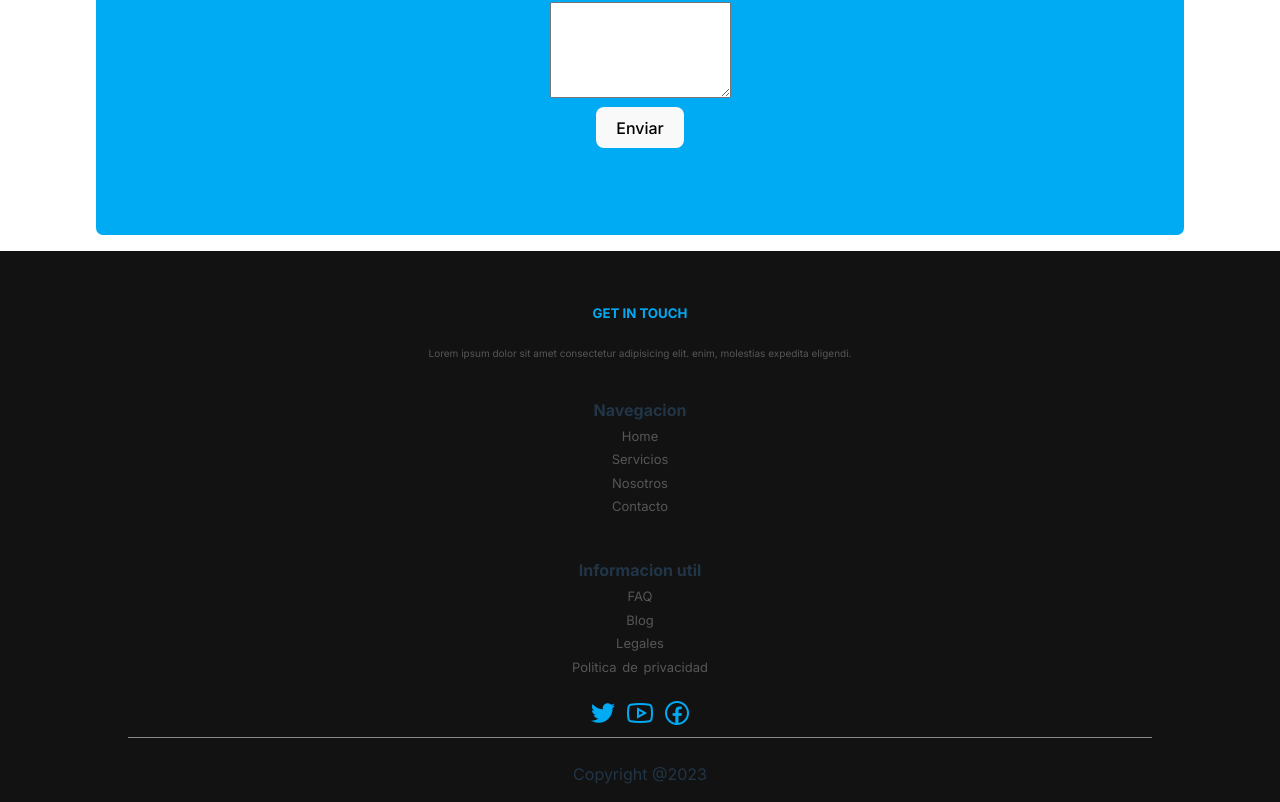
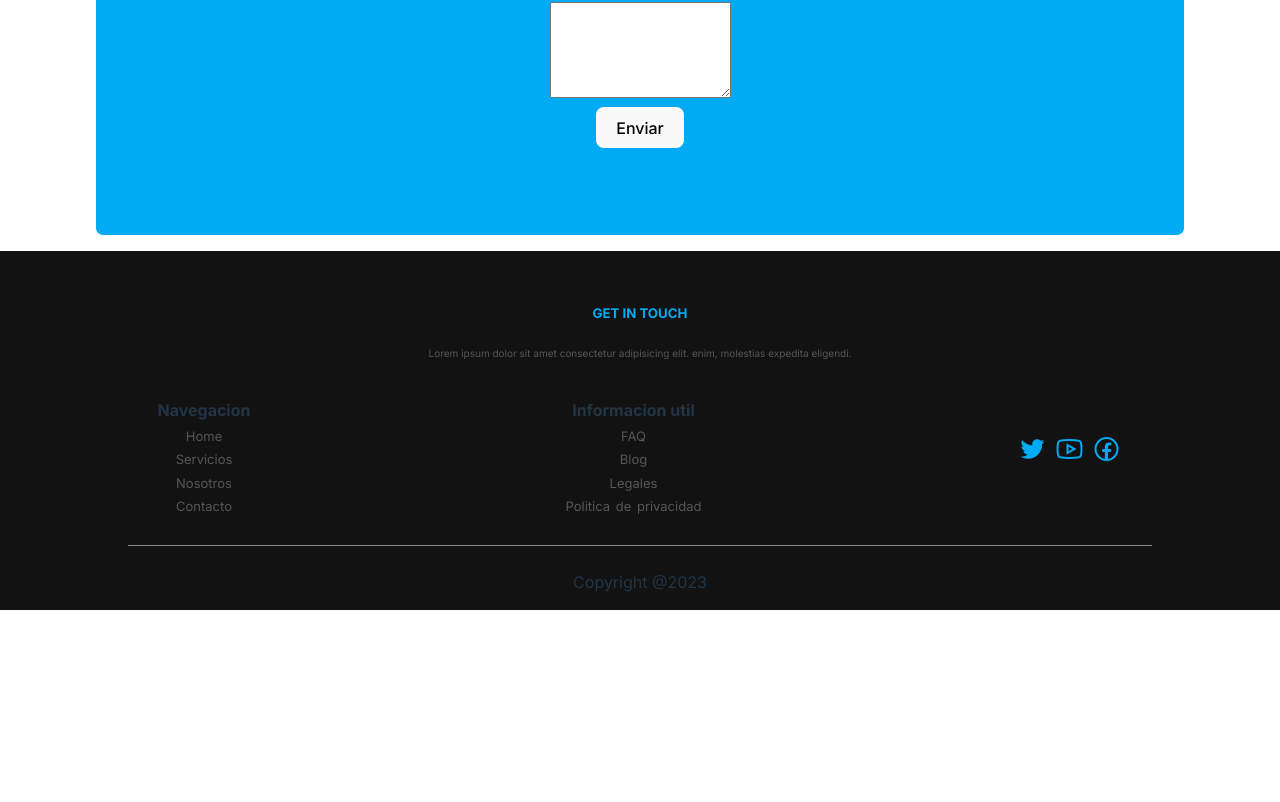
Before and after one commit to RodrigoPrograma/Hotel-Webpage, a React (Vite) app: page / in a window 1280 px wide. Shown: the part 4886-5688 px from the top of the page. After the commit the page ends 5496 px from the top, so only its background shows below. Built offline with nearby package versions, Linux system fonts and the light colour scheme; a web font is replaced by a local one.

Commit message:
Fixed desktop footer

```diff
--- a/src/assets/styles/Footer.css
+++ b/src/assets/styles/Footer.css
@@ -52,3 +52,14 @@
 .icon{
   color: #00ABF3;
 }
+
+@media (min-width:750px) {
+  .footerlist{
+    display: flex;
+    flex-direction: row;
+    justify-content: space-around;
+  }
+  .social{
+    align-items: center;
+  }
+}
--- a/src/components/Footer.jsx
+++ b/src/components/Footer.jsx
@@ -8,7 +8,7 @@
         <h5 className='get'>get in touch</h5>
         <p className='footerParagraph'>Lorem ipsum dolor sit amet consectetur adipisicing elit.  enim, molestias expedita eligendi.</p>
       </div>
-      <div className='fotterlist'>
+      <div className='footerlist'>
         <ul className='listOflinks'>
           <h4 className='listHeader'>Navegacion</h4>
           <a className='listItem' href="#">Home</a>
```
